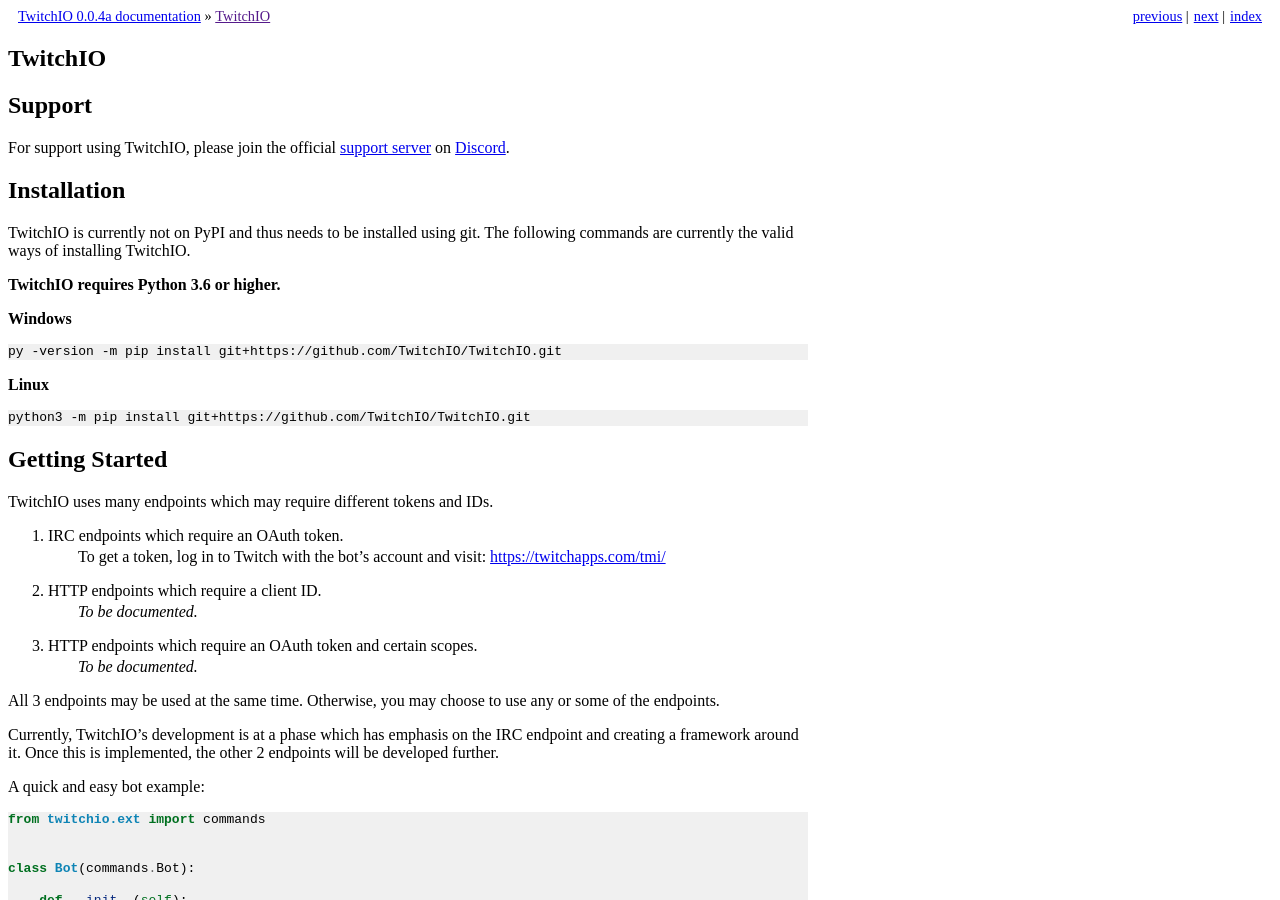
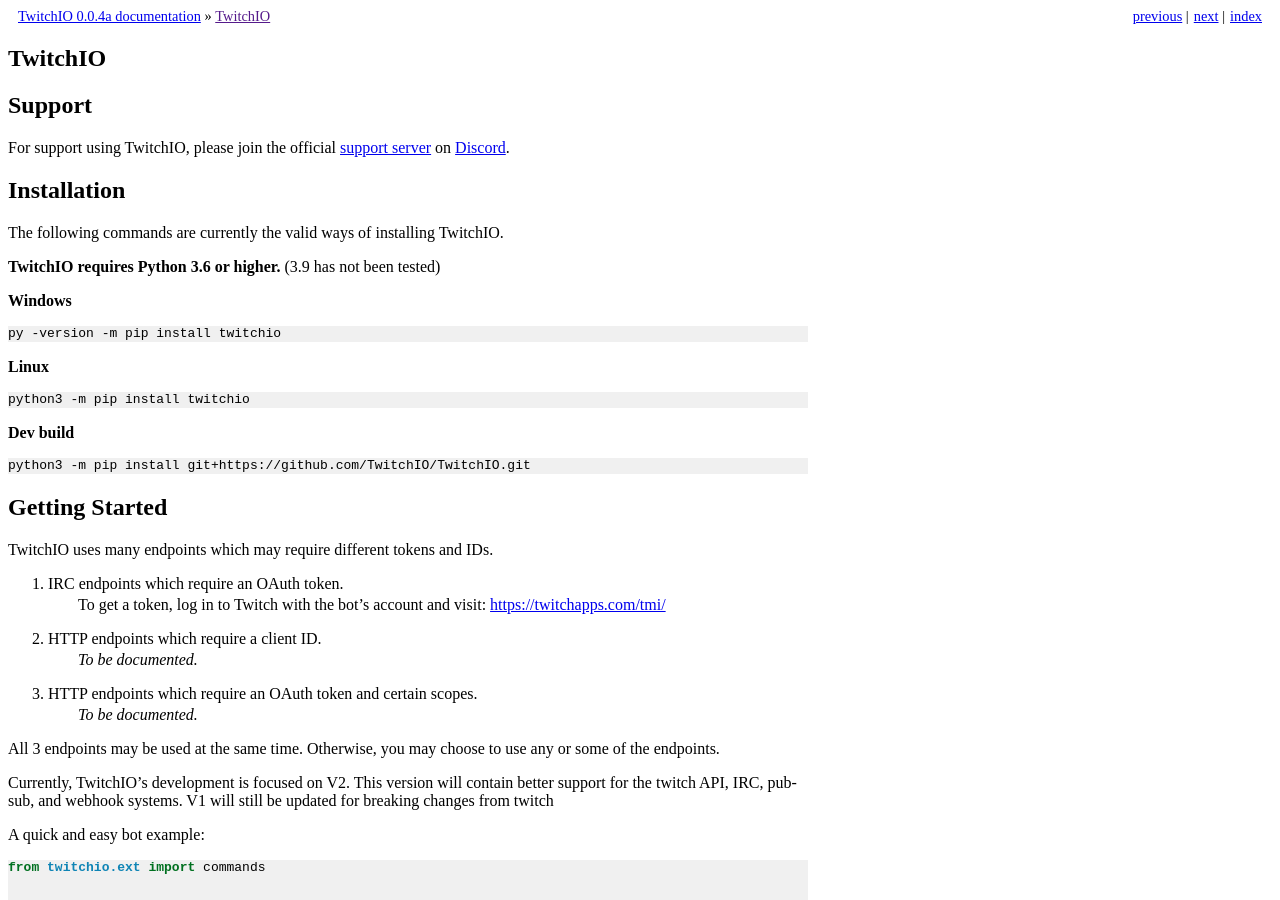
Before and after one commit to PythonistaGuild/TwitchIO, a Sphinx documentation site: the page built from docs/twitchio.rst, in a window 1280 px wide and 900 px high. Built offline with Sphinx 7.4.7, drawn with Linux system fonts in a browser that asks for light colours.

Commit message:
give docs some much needed updates

```diff
--- a/docs/twitchio.rst
+++ b/docs/twitchio.rst
@@ -4,22 +4,27 @@
 Support
 ---------------------------
 For support using TwitchIO, please join the official `support server
-<http://discord.gg/JhW28zp>`_ on `Discord <https://discordapp.com/>`_.
+<http://discord.gg/JhW28zp>`_ on `Discord <https://discord.com/>`_.
 
 Installation
 ---------------------------
-TwitchIO is currently not on PyPI and thus needs to be installed using git.
 The following commands are currently the valid ways of installing TwitchIO.
 
-**TwitchIO requires Python 3.6 or higher.**
+**TwitchIO requires Python 3.6 or higher.** (3.9 has not been tested)
 
 **Windows**
 
 .. code:: sh
 
-    py -version -m pip install git+https://github.com/TwitchIO/TwitchIO.git
+    py -version -m pip install twitchio
 
 **Linux**
+
+.. code:: sh
+
+    python3 -m pip install twitchio
+
+**Dev build**
 
 .. code:: sh
 
@@ -41,8 +46,8 @@
 
 All 3 endpoints may be used at the same time. Otherwise, you may choose to use any or some of the endpoints.
 
-Currently, TwitchIO's development is at a phase which has emphasis on the IRC endpoint and creating a framework around it.
-Once this is implemented, the other 2 endpoints will be developed further.
+Currently, TwitchIO's development is focused on V2. This version will contain better support for the twitch API, IRC,
+pubsub, and webhook systems. V1 will still be updated for breaking changes from twitch
 
 A quick and easy bot example:
 
```
